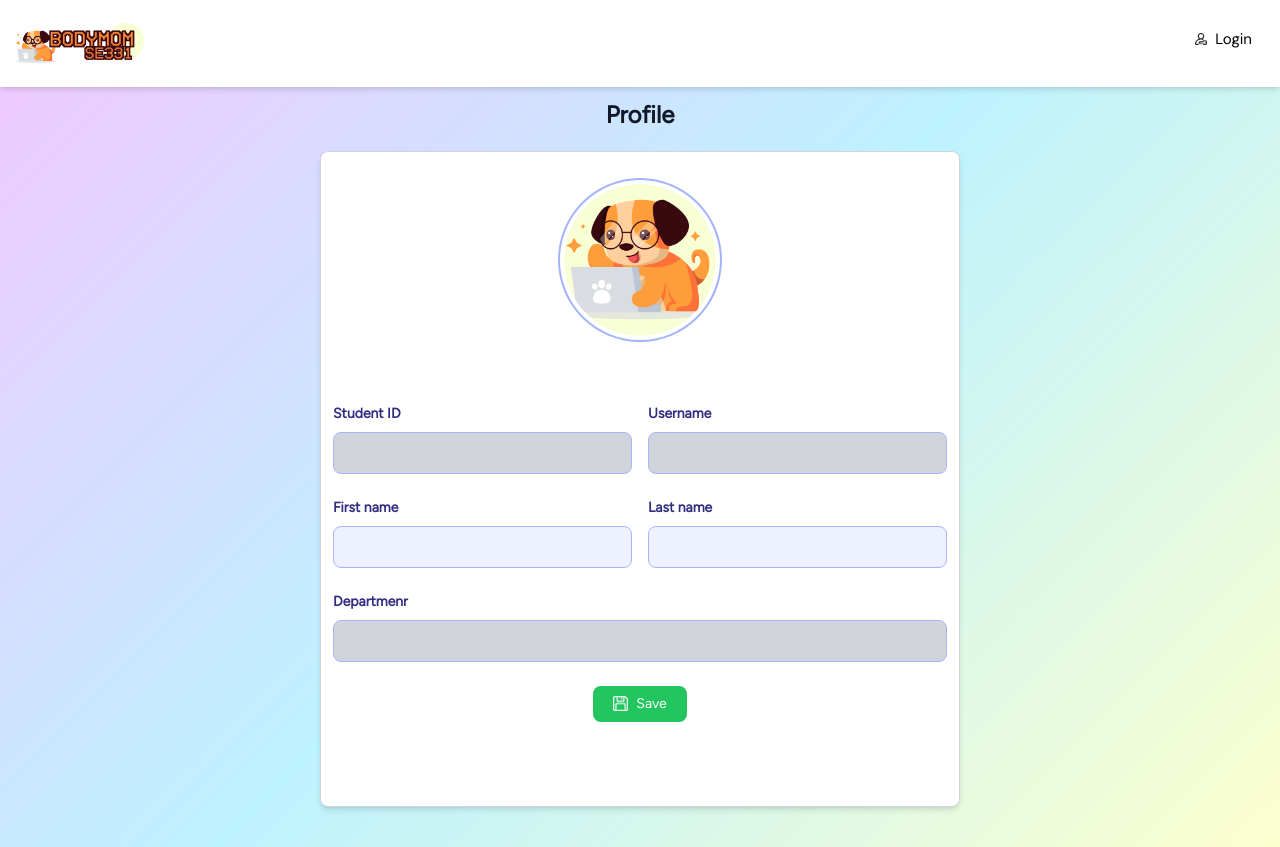
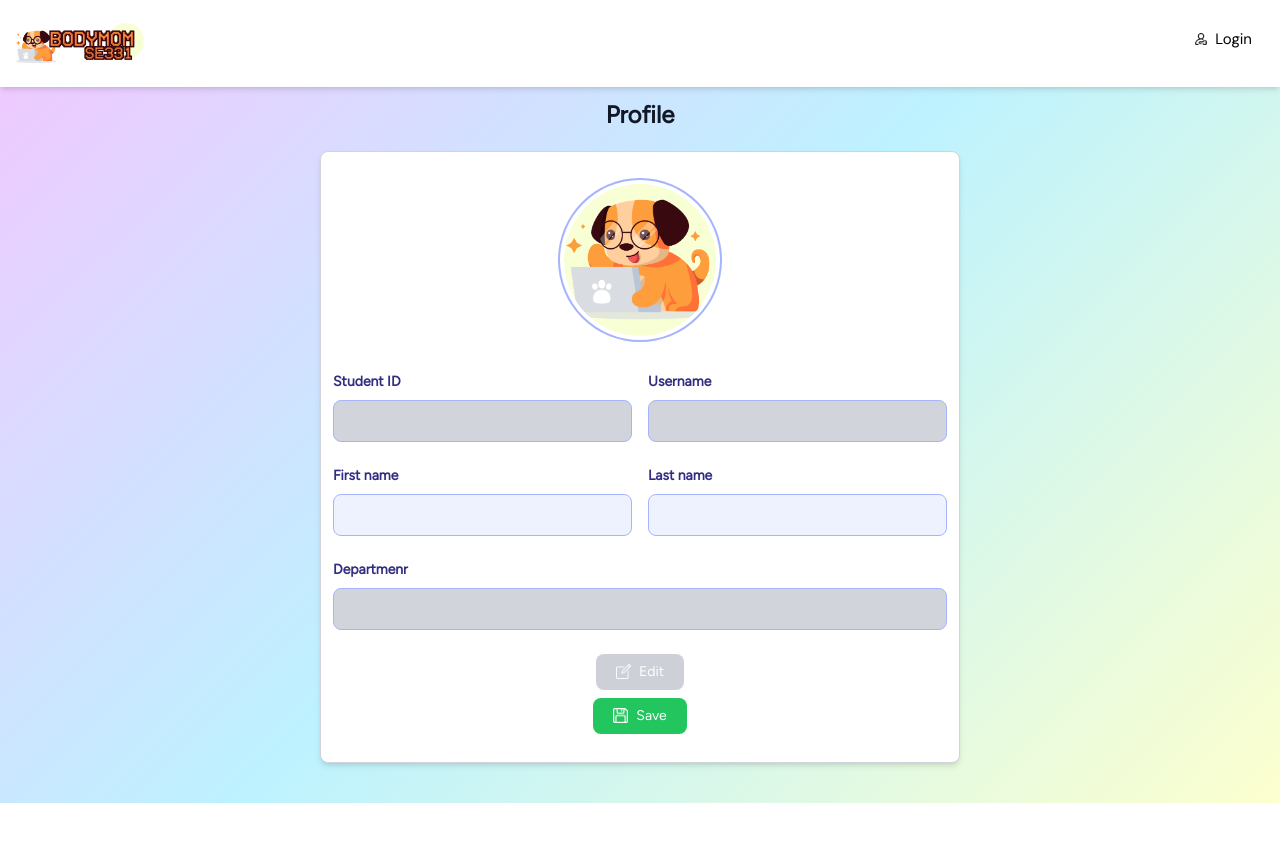
Before and after one commit to SE331-2023-project1/project01-e-mam_bodymom, a Vue app: page /studentprofile in a window 1280 px wide. Both pictures are taken after a click on the button "Edit". After the commit the page ends 803 px from the top, so only its background shows below. Built offline with nearby package versions, Linux system fonts and the light colour scheme; a web font is replaced by a local one.

Commit message:
fix button and flashmessage

```diff
--- a/src/views/student/StudentProfile.vue
+++ b/src/views/student/StudentProfile.vue
@@ -19,12 +19,6 @@ let isEditing = ref(false);
 // Function to enter edit mode
 const enterEditMode = () => {
   isEditing.value = true;
-};
-
-// Function to save changes and exit edit mode
-const saveChanges = () => {
-    // Add your logic to save changes here
-    isEditing.value = false;
 };
 
 // // Create a computed property for the button label
@@ -117,6 +111,12 @@ const { value: email } = useField<string>('email')
 
 const { value: password } = useField<string>('password')
 
+// Function to save changes and exit edit mode
+const saveChanges = () => {
+  // Add your logic to save changes here
+  isEditing.value = false;
+};
+
 const onSubmit = handleSubmit(async (values) => {
   try {
     await authStore.studentUpdateProfile(values.id, values.firstName, values.lastName);
@@ -132,21 +132,44 @@ const onSubmit = handleSubmit(async (values) => {
     }, 3000);
   }
 });
+
+// Function to save changes and submit the form
+const saveAndSubmitForm = async () => {
+  saveChanges(); // Call the saveChanges function
+  // You can set a different message here based on your needs
+  const successMessage = 'Changes saved successfully';
+  const errorMessage = 'Could not save changes';
+
+  try {
+    await onSubmit();
+    storeMessage.updateMessage(successMessage);
+    setTimeout(() => {
+      storeMessage.resetMessage();
+    }, 4000);
+  } catch (error) {
+    storeMessage.updateMessage(errorMessage);
+    setTimeout(() => {
+      storeMessage.resetMessage();
+    }, 3000);
+  }
+};
 </script>
 
 <template>
+   <!-- Flash message -->
+   <div id="flashMessage" class="mb-2 animate-pulse text-center text-base font-fig bg-green-500 font-fig text-white" v-if="message">
+      <h4>{{ message }}</h4>
+    </div>
   <main class="flex flex-col items-center justify-center">
     <div class="font-fig flex items-center justify-center p-3 w-3/4 sm:w-2/4 h-4/5 text-2xl font-bold text-gray-900">
       Profile
     </div>
 
-    <div class="mt-2 mb-10 font-fig flex flex-col items-center justify-center p-3 w-3/4 sm:w-2/4 h-auto text-xl font-bold text-gray-900 bg-white border border-gray-300 rounded-lg shadow-md">
+    <div
+      class="mt-2 mb-10 font-fig flex flex-col items-center justify-center p-3 w-3/4 sm:w-2/4 h-auto text-xl font-bold text-gray-900 bg-white border border-gray-300 rounded-lg shadow-md">
       <div class="flex flex-col items-center justify-center py-4 space-y-5">
-        <img
-          class="object-cover w-40 h-40 p-1 rounded-full ring-2 ring-indigo-300 dark:ring-indigo-500"
-          src="src\assets\bodymoml.png"
-          alt="Profile Picture"
-        />
+        <img class="object-cover w-40 h-40 p-1 rounded-full ring-2 ring-indigo-300 dark:ring-indigo-500"
+          src="src\assets\bodymoml.png" alt="Profile Picture" />
 
         <!-- <button type="button"
                     class="py-3.5 px-7 text-base font-medium text-white focus:outline-none bg-emerald-600 rounded-lg border border-indigo-200 hover:bg-emerald-800 focus:z-10 focus:ring-4 focus:ring-indigo-200 ">
@@ -158,11 +181,9 @@ const onSubmit = handleSubmit(async (values) => {
         </button> -->
       </div>
 
-      <div class="items-center mt-4 mb-4 lg:mb-6 lg:mt-6 w-full text-[#202142]">
-          <div
-            class="flex flex-col items-center mb-2 space-x-0 space-y-2 sm:flex-row sm:space-x-4 sm:space-y-0 sm:mb-6"
-          >
-            <div class="items-center mt-4 mb-4 lg:mb-6 lg:mt-6 w-full text-[#202142]">
+      <div class="items-center mt-4 mb-2 lg:mb-2 lg:mt-2 w-full text-[#202142]">
+        <div class="flex flex-col items-center space-x-0 space-y-2 sm:flex-row sm:space-x-4 sm:space-y-0 ">
+          <div class="items-center mt-4 lg:mb-2 lg:mt-2 w-full text-[#202142]">
 
 
             <div
@@ -185,7 +206,6 @@ const onSubmit = handleSubmit(async (values) => {
 
 
             </div>
-
             <div
               class="flex flex-col items-center mb-2 space-x-0 space-y-2 sm:flex-row sm:space-x-4 sm:space-y-0 sm:mb-6">
               <div class="w-full">
@@ -206,7 +226,7 @@ const onSubmit = handleSubmit(async (values) => {
             </div>
 
             <div
-                    class="flex flex-col items-center mb-2 space-x-0 space-y-2 sm:flex-row sm:space-x-4 sm:space-y-0 sm:mb-6">
+              class="flex flex-col items-center mb-5 space-x-0 space-y-2 sm:flex-row sm:space-x-4 sm:space-y-0 sm:mb-6">
               <div class="w-full">
                 <label for="department" class="block mb-2 text-sm font-semibold text-indigo-900">
                   Departmenr</label>
@@ -225,14 +245,22 @@ const onSubmit = handleSubmit(async (values) => {
                     </button> -->
               <!-- Edit button -->
               <button v-if="!isEditing" @click="enterEditMode"
-                        class="flex text-white bg-indigo-500 hover:bg-indigo-700 focus:ring-4 focus:outline-none focus:ring-indigo-300 font-medium rounded-lg text-sm w-full sm:w-auto px-5 py-2 text-center items-center">
+                class="flex text-white bg-indigo-500 hover:bg-indigo-700 focus:ring-4 focus:outline-none focus:ring-indigo-300 font-medium rounded-lg text-sm w-full sm:w-auto px-5 py-2 text-center justify-center items-center">
                 <img src="src/assets/edit.png" class="h-[15px] mr-2">
                 Edit
               </button>
 
+              <!-- edit button when editing mode - disabled -->
+              <button v-if="isEditing" disabled
+                class="flex opacity-50 text-white bg-gray-400 font-medium rounded-lg text-sm w-full sm:w-auto px-5 py-2 text-center items-center justify-center">
+                <img src="src/assets/edit.png" class="h-[15px] mr-2">
+                Edit
+              </button>
+            </div>
+            <div class="flex justify-center">
               <!-- Save button -->
-                    <button v-if="isEditing" @click="saveChanges"
-                        class="flex text-white bg-green-500 hover:bg-green-700 focus:ring-4 focus:outline-none focus:ring-green-300 font-medium rounded-lg text-sm w-full sm:w-auto px-5 py-2 text-center items-center">
+              <button v-if="isEditing" @click="saveAndSubmitForm"
+                class="flex mt-2 text-white bg-green-500 hover:bg-green-700 focus:ring-4 focus:outline-none focus:ring-green-300 font-medium rounded-lg text-sm w-full sm:w-auto px-5 py-2 text-center justify-center items-center">
                 <img src="src/assets/save.png" class="h-[15px] mr-2">
                 Save
               </button>
```
Lines whose indentation alone changed are shown as unchanged.
